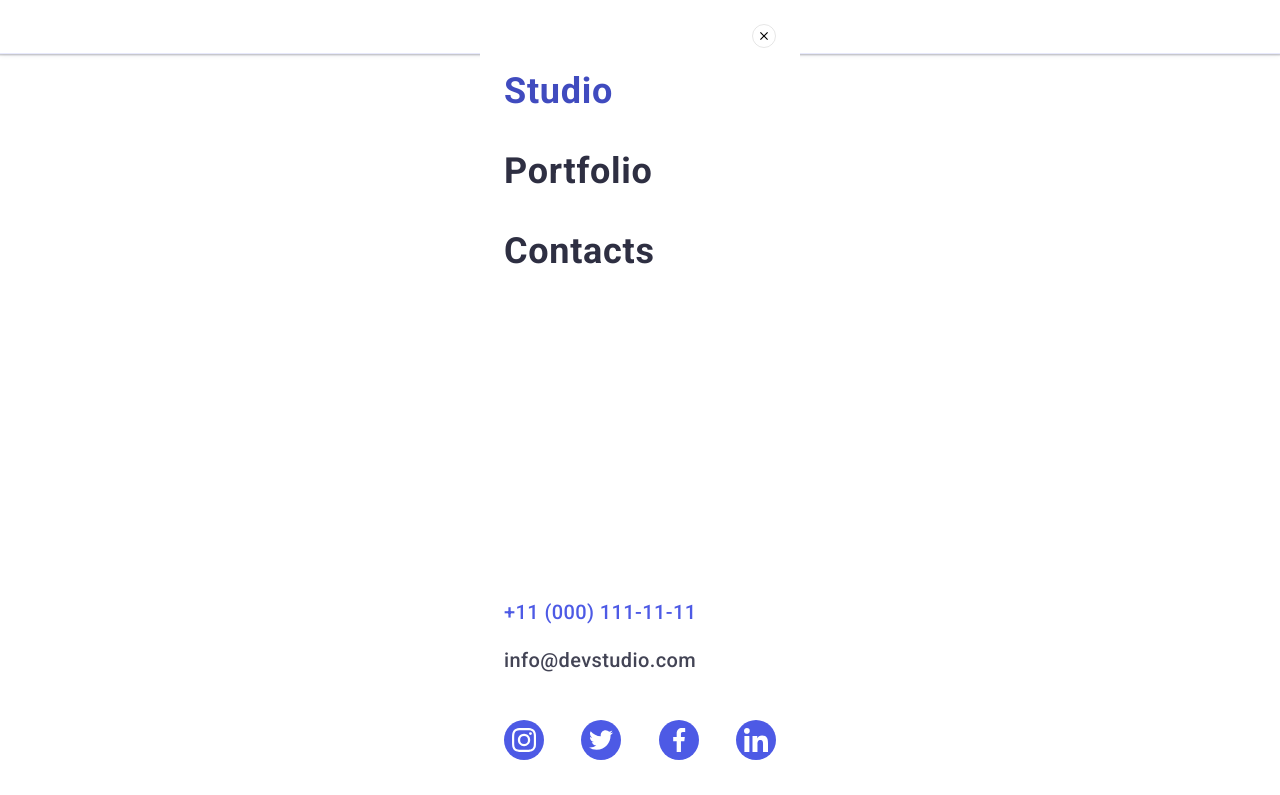
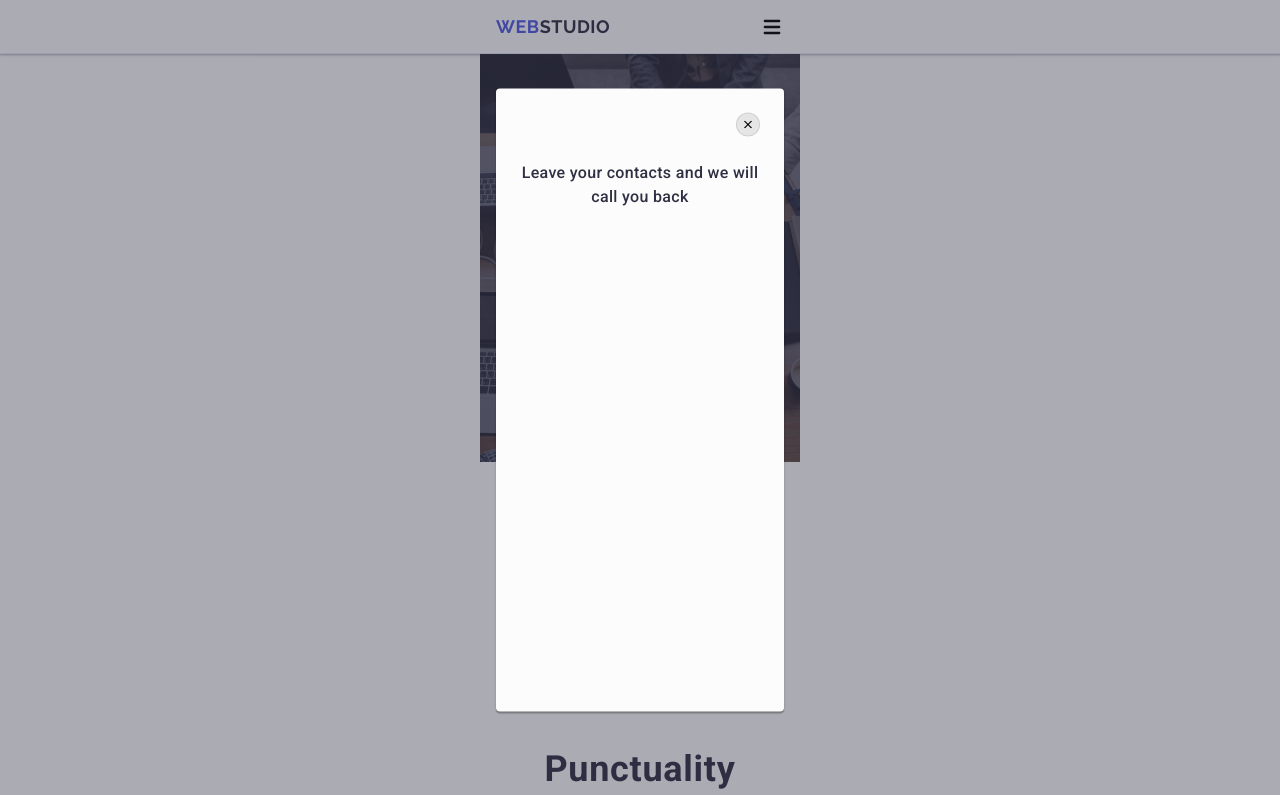
Before and after one commit to Polishchuk-4/goit-markup-hw-06, a plain HTML site: page index.html in a window 1280 px wide. Shown: the top 795 px of the page. Drawn offline with nearby package versions, Linux system fonts and the light colour scheme.

Commit message:
create form-container

```diff
--- a/css/style_2.css
+++ b/css/style_2.css
@@ -593,3 +593,44 @@ div.is-open {
 .mobile-menu-icon {
   fill: #fff;
 }
+
+/*-------- form --------*/
+
+.form-container {
+  position: fixed;
+  top: 0;
+  left: 0;
+  width: 100vw;
+  height: 100vh;
+  background-color: rgba(46, 47, 66, 0.4);
+  z-index: 10;
+  /* visibility: hidden; */
+  transition: opacity 250ms cubic-bezier(0.4, 0, 0.2, 1),
+    visibility 250ms cubic-bezier(0.4, 0, 0.2, 1);
+}
+.modal-window {
+  position: absolute;
+  top: 50%;
+  left: 50%;
+  padding: 72px 16px 24px 16px;
+  width: 288px;
+  min-height: 623px;
+  transform: translate(-50%, -50%) scale(1);
+  background: #fcfcfc;
+  border-radius: 4px;
+  box-shadow: 0px 1px 1px rgba(0, 0, 0, 0.14), 0px 1px 3px rgba(0, 0, 0, 0.12),
+    0px 2px 1px rgba(0, 0, 0, 0.2);
+  transition: transform 250ms cubic-bezier(0.4, 0, 0.2, 1);
+}
+.btn-close-gray {
+  background-color: rgb(229, 229, 229);
+}
+.modal-window-label {
+  font-weight: 500;
+  font-size: 16px;
+  line-height: 1.5;
+  text-align: center;
+  letter-spacing: 0.02em;
+  color: #2e2f42;
+  margin-bottom: 16px;
+}
--- a/index.html
+++ b/index.html
@@ -588,7 +588,7 @@
         </div>
       </div>
     </footer>
-    <div class="mobile-navigation-container is-open">
+    <div class="mobile-navigation-container">
       <button class="btn-close" type="button">
         <svg class="btn-icon-close" width="8" height="8">
           <use href="./images/icons.svg#close"></use>
@@ -659,6 +659,18 @@
           </a>
         </li>
       </ul>
+    </div>
+    <div class="form-container">
+      <div class="modal-window">
+        <button class="btn-close btn-close-gray" type="button">
+          <svg class="btn-icon-close" width="8" height="8">
+            <use href="./images/icons.svg#close"></use>
+          </svg>
+        </button>
+        <p class="modal-window-label">
+          Leave your contacts and we will call you back
+        </p>
+      </div>
     </div>
     <!-- <div class="form-container">
       <div class="modal-window">
```
